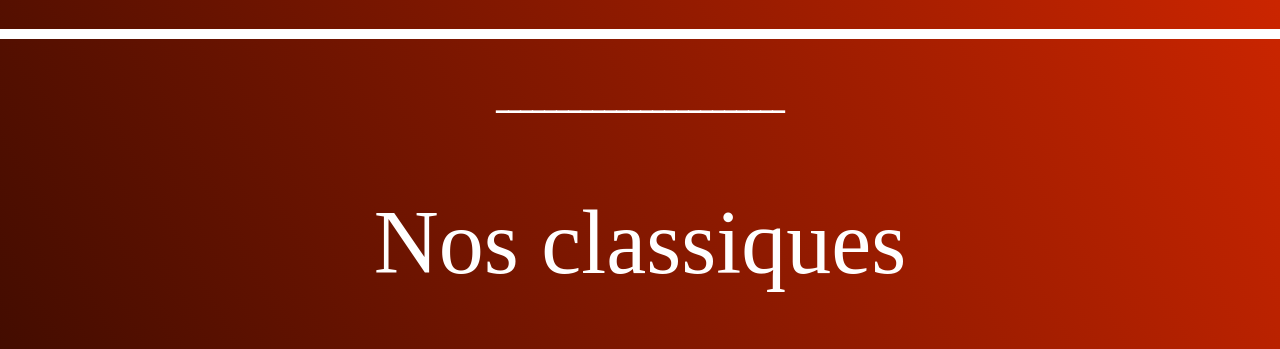
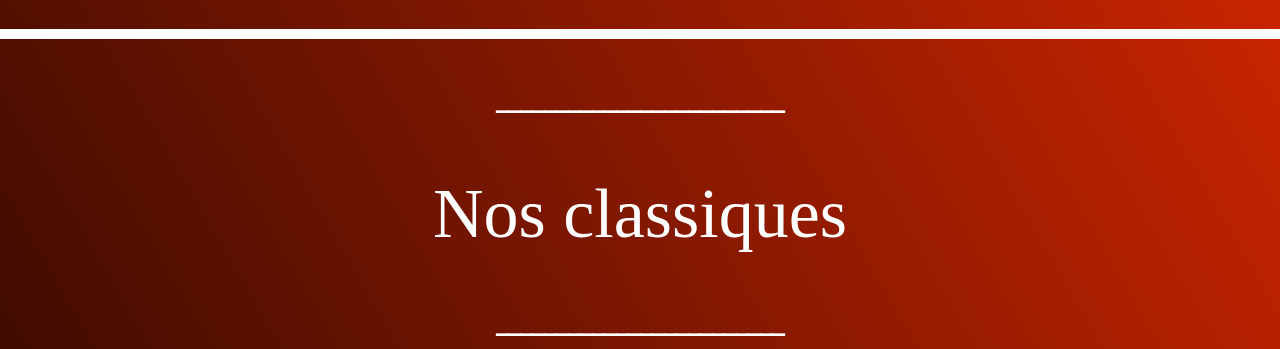
Before and after one commit to boulangerielehech/boulangerielehech-lisleadam, a plain HTML site: page index.html in a window 1280 px wide. Shown: the part 603-952 px from the top of the page. Drawn offline with Linux system fonts and the light colour scheme.

Commit message:
Update style.css

```diff
--- a/style.css
+++ b/style.css
@@ -152,9 +152,10 @@ header.header img:hover{
 }
 
 .classic-title{
-    font-size: 90px;
+    font-size: 70px;
     font-family: 'Microsoft Uighur';
     color: white;
+    overflow:hidden;
     font-weight: 100;
     text-align: center;
 }
```
